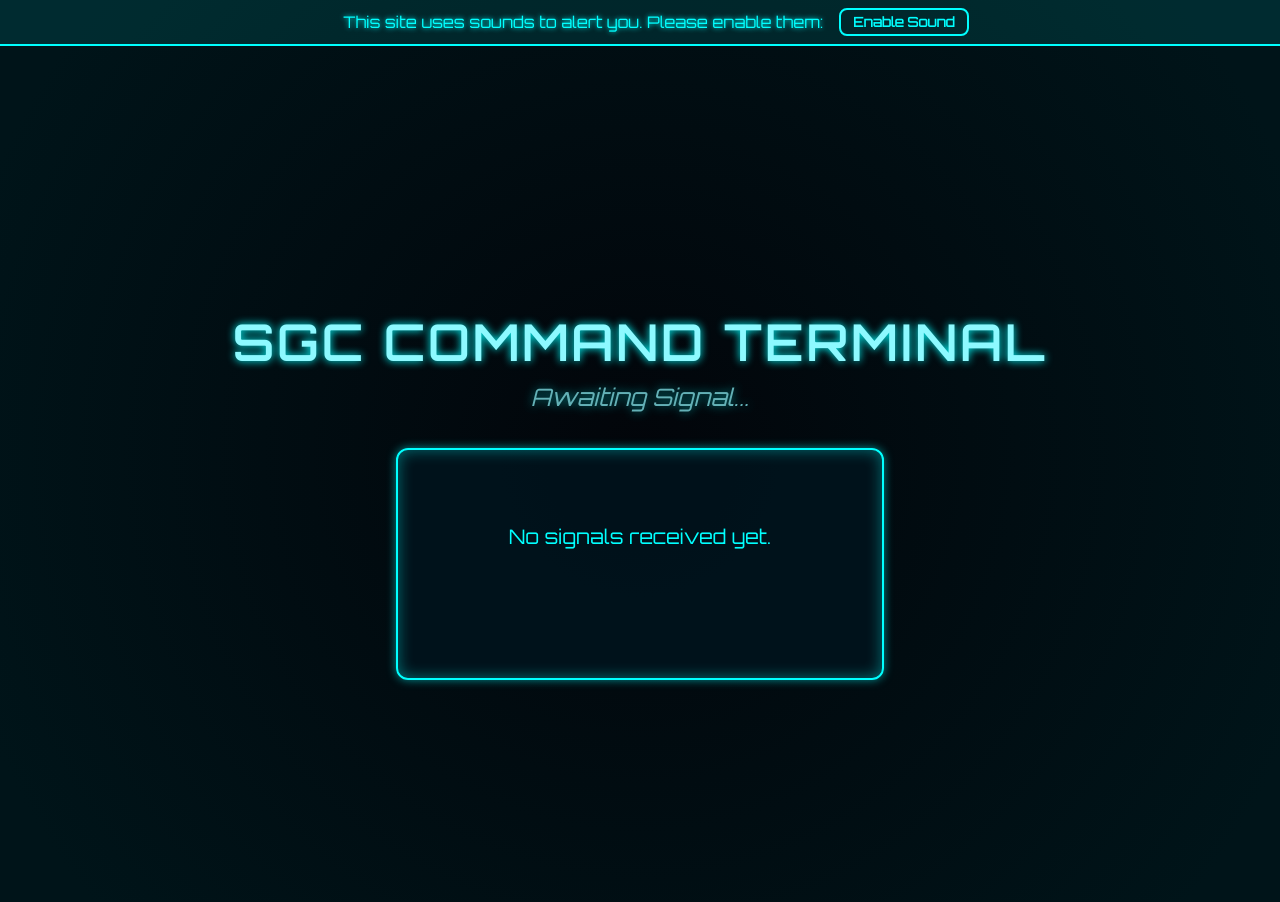
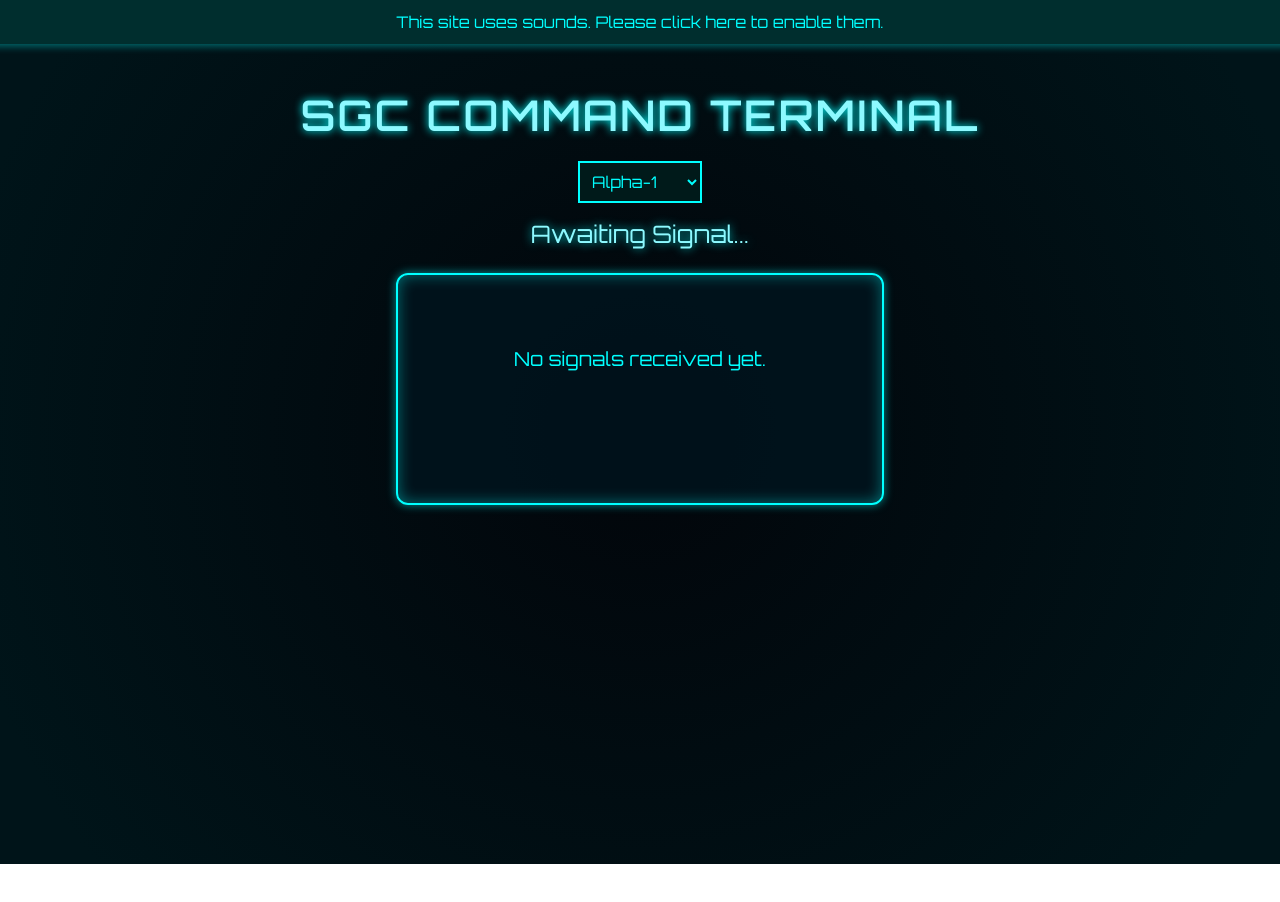
Before and after one commit to matesaman9910/project-gdo, a plain HTML site: page sgc-listener/listener.html in a window 1280 px wide. After the commit the page ends 864 px from the top, so only its background shows below. Drawn offline with Linux system fonts and the light colour scheme; no server answers.

Commit message:
Update listener.html
Signed-off-by: matesaman9910 <100013611+matesaman9910@users.noreply.github.com>

```diff
--- a/sgc-listener/listener.html
+++ b/sgc-listener/listener.html
@@ -1,5 +1,5 @@
 <!DOCTYPE html>
-<html lang="en" >
+<html lang="en">
 <head>
   <meta charset="UTF-8" />
   <title>SGC Listener</title>
@@ -14,75 +14,32 @@
       display: flex;
       flex-direction: column;
       align-items: center;
-      justify-content: center;
+      justify-content: flex-start;
       height: 100vh;
       user-select: none;
+      text-align: center;
+      padding-top: 4rem;
       overflow: hidden;
-      text-align: center;
-      padding: 2rem;
-      padding-top: 5rem; /* space for banner */
-    }
-
-    /* Banner styles */
-    #soundBanner {
-      position: fixed;
-      top: 0;
-      left: 0;
-      width: 100%;
-      background: rgba(0, 255, 255, 0.1);
-      border-bottom: 2px solid #00ffff;
-      color: #00ffff;
-      font-size: 1rem;
-      padding: 0.5rem 1rem;
-      display: flex;
-      justify-content: center;
-      align-items: center;
-      gap: 1rem;
-      font-family: 'Orbitron', monospace, sans-serif;
-      z-index: 1000;
-      user-select: none;
-      text-shadow: 0 0 5px #00ffff;
-    }
-
-    #enableSoundBtn {
-      background: transparent;
-      border: 2px solid #00ffff;
-      border-radius: 8px;
-      color: #00ffff;
-      font-weight: bold;
-      font-family: 'Orbitron', monospace, sans-serif;
-      cursor: pointer;
-      padding: 0.25rem 0.75rem;
-      transition: background-color 0.3s, color 0.3s;
-    }
-
-    #enableSoundBtn:hover {
-      background-color: #00ffff;
-      color: #001419;
     }
 
     h1 {
-      font-size: 3rem;
-      margin-bottom: 0.2em;
+      font-size: 2.5rem;
       text-shadow: 0 0 8px #00ffff;
       letter-spacing: 0.1em;
+      margin-bottom: 0.5em;
     }
 
     #status {
       font-size: 1.5rem;
-      margin-bottom: 1.5em;
+      margin-bottom: 1em;
       text-shadow: 0 0 10px #00ffffcc;
     }
 
     #incoming {
       font-size: 2.5rem;
-      font-weight: 900;
+      font-weight: bold;
       color: #00ffff;
-      text-shadow:
-        0 0 10px #00ffff,
-        0 0 20px #00ffff,
-        0 0 30px #00ffff,
-        0 0 40px #00ffff;
+      text-shadow: 0 0 10px #00ffff, 0 0 20px #00ffff;
       animation: blink 1s infinite;
       margin-bottom: 1rem;
     }
@@ -101,28 +58,48 @@
       max-width: 90vw;
       min-height: 180px;
       color: #00ffff;
-      font-size: 1.25rem;
+      font-size: 1.2rem;
       white-space: pre-wrap;
-      box-shadow:
-        0 0 10px #00ffff88,
-        inset 0 0 15px #00ffff66;
-      user-select: text;
+      box-shadow: 0 0 10px #00ffff88, inset 0 0 15px #00ffff66;
     }
 
-    #waiting {
-      font-style: italic;
-      opacity: 0.7;
+    #banner {
+      position: fixed;
+      top: 0;
+      width: 100%;
+      background-color: #002e2e;
+      color: #00ffff;
+      padding: 0.75rem;
+      font-size: 1rem;
+      text-align: center;
+      z-index: 999;
+      box-shadow: 0 2px 8px #00ffff66;
+    }
+
+    #frequencySelect {
+      margin-bottom: 1rem;
+      font-size: 1rem;
+      background-color: #001a1a;
+      color: #00ffff;
+      border: 2px solid #00ffff;
+      padding: 0.5rem;
+      font-family: 'Orbitron', monospace;
     }
   </style>
 </head>
 <body>
 
-  <div id="soundBanner">
-    This site uses sounds to alert you. Please enable them:
-    <button id="enableSoundBtn">Enable Sound</button>
+  <div id="banner">
+    This site uses sounds. Please click here to enable them.
   </div>
 
   <h1>SGC COMMAND TERMINAL</h1>
+
+  <select id="frequencySelect">
+    <option value="alpha-1">Alpha-1</option>
+    <option value="bravo-2">Bravo-2</option>
+    <option value="charlie-3">Charlie-3</option>
+  </select>
 
   <div id="status">
     <div id="waiting">Awaiting Signal...</div>
@@ -137,14 +114,14 @@
 
   <script type="module">
     import { initializeApp } from "https://www.gstatic.com/firebasejs/10.4.0/firebase-app.js";
-    import { getDatabase, ref, onChildAdded, remove, get } from "https://www.gstatic.com/firebasejs/10.4.0/firebase-database.js";
+    import { getDatabase, ref, onChildAdded, get, remove } from "https://www.gstatic.com/firebasejs/10.4.0/firebase-database.js";
 
     const firebaseConfig = {
       apiKey: "AIzaSyAn5rsOUfkKBYhpQb3qwdUTElJP8Kg0dW0",
       authDomain: "project-gdo.firebaseapp.com",
       databaseURL: "https://project-gdo-default-rtdb.europe-west1.firebasedatabase.app",
       projectId: "project-gdo",
-      storageBucket: "project-gdo.firebasestorage.app",
+      storageBucket: "project-gdo.appspot.com",
       messagingSenderId: "758705115255",
       appId: "1:758705115255:web:878f5e64c164b75c507672"
     };
@@ -152,28 +129,23 @@
     const app = initializeApp(firebaseConfig);
     const db = getDatabase(app);
 
+    const banner = document.getElementById('banner');
+    const freqSelect = document.getElementById('frequencySelect');
     const waitingEl = document.getElementById('waiting');
     const incomingEl = document.getElementById('incoming');
     const messageEl = document.getElementById('message');
     const travelerSound = document.getElementById('travelerSound');
+
     travelerSound.volume = 1.0;
+    let displayTimeout = null;
+    let listenerUnsub = null;
 
-    const soundBanner = document.getElementById('soundBanner');
-    const enableSoundBtn = document.getElementById('enableSoundBtn');
-
-    let soundEnabled = false;
-    enableSoundBtn.addEventListener('click', () => {
-      // Try to play a silent sound to unlock audio context
-      travelerSound.volume = 1.0;
-      travelerSound.play().catch(() => {});
-      soundEnabled = true;
-      soundBanner.style.display = 'none';
+    banner.addEventListener('click', () => {
+      travelerSound.play().then(() => {
+        travelerSound.pause();
+        banner.style.display = 'none';
+      }).catch(() => {});
     });
-
-    const frequency = "alpha-1";
-    const signalsRef = ref(db, `frequencies/${frequency}/signals`);
-
-    let displayTimeout = null;
 
     function clearMessage() {
       messageEl.textContent = "No signals received yet.";
@@ -181,55 +153,54 @@
       incomingEl.style.display = "none";
     }
 
+    function listenToFrequency(freq) {
+      if (listenerUnsub) listenerUnsub();
+
       clearMessage();
 
-    onChildAdded(signalsRef, async (snapshot) => {
+      const signalsRef = ref(db, `frequencies/${freq}/signals`);
+      listenerUnsub = onChildAdded(signalsRef, async (snapshot) => {
         const data = snapshot.val();
         if (!data) return;
 
         waitingEl.style.display = "none";
         incomingEl.style.display = "block";
 
-      if (soundEnabled) {
         travelerSound.pause();
         travelerSound.currentTime = 0;
         travelerSound.play().catch(() => {});
-      }
 
         const code = data.decrypted || data.code || "UNKNOWN";
         const codeRef = ref(db, `codes/${code}`);
         const codeSnap = await get(codeRef);
         const codeInfo = codeSnap.exists() ? codeSnap.val() : null;
 
-      let statusText = "";
+        let statusText = "Received Unknown";
         if (codeInfo) {
-        if (codeInfo.valid === false) {
-          statusText = "Received INVALID";
-        } else if (codeInfo.valid === true) {
-          statusText = "Received and Verified";
-        } else {
-          statusText = "Received Unknown";
-        }
-      } else {
-        statusText = "Received Unknown";
+          if (codeInfo.valid === false) statusText = "Received INVALID";
+          else if (codeInfo.valid === true) statusText = "Received and Verified";
         }
 
         const owner = codeInfo?.owner || "UNKNOWN";
 
-      messageEl.textContent =
-        `Owner: ${owner}\n` +
-        `Code: ${code}\n` +
-        `Status: ${statusText}`;
+        messageEl.textContent = `Owner: ${owner}\nCode: ${code}\nStatus: ${statusText}`;
 
+        // Remove signal after 15s
         setTimeout(() => {
           remove(snapshot.ref).catch(console.error);
         }, 15000);
 
+        // Clear message after 10s
         if (displayTimeout) clearTimeout(displayTimeout);
-      displayTimeout = setTimeout(() => {
-        clearMessage();
-      }, 10000);
+        displayTimeout = setTimeout(clearMessage, 10000);
       });
+    }
+
+    freqSelect.addEventListener('change', () => {
+      listenToFrequency(freqSelect.value);
+    });
+
+    listenToFrequency(freqSelect.value);
   </script>
 </body>
 </html>
```
Lines whose indentation alone changed are shown as unchanged.
